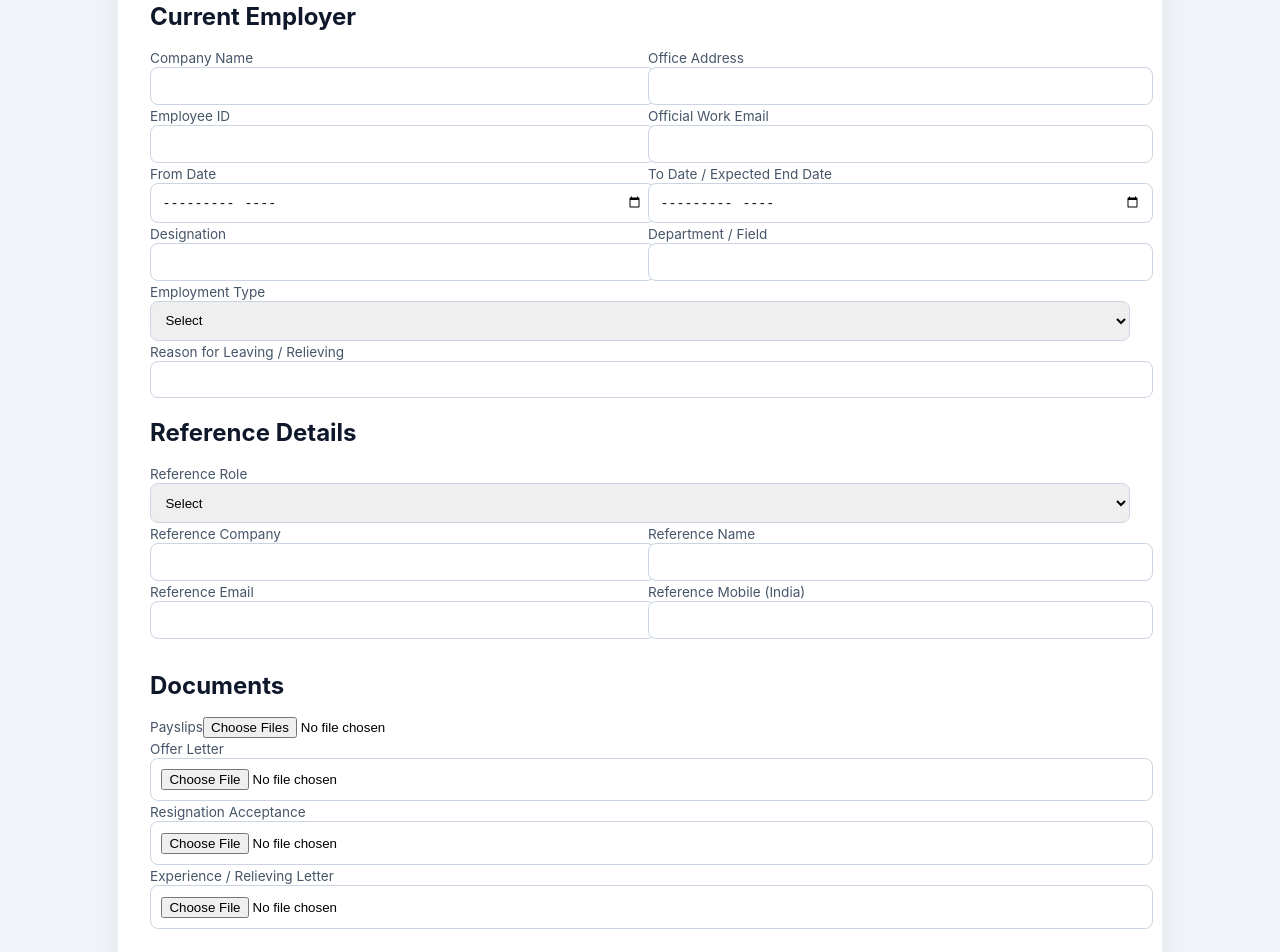
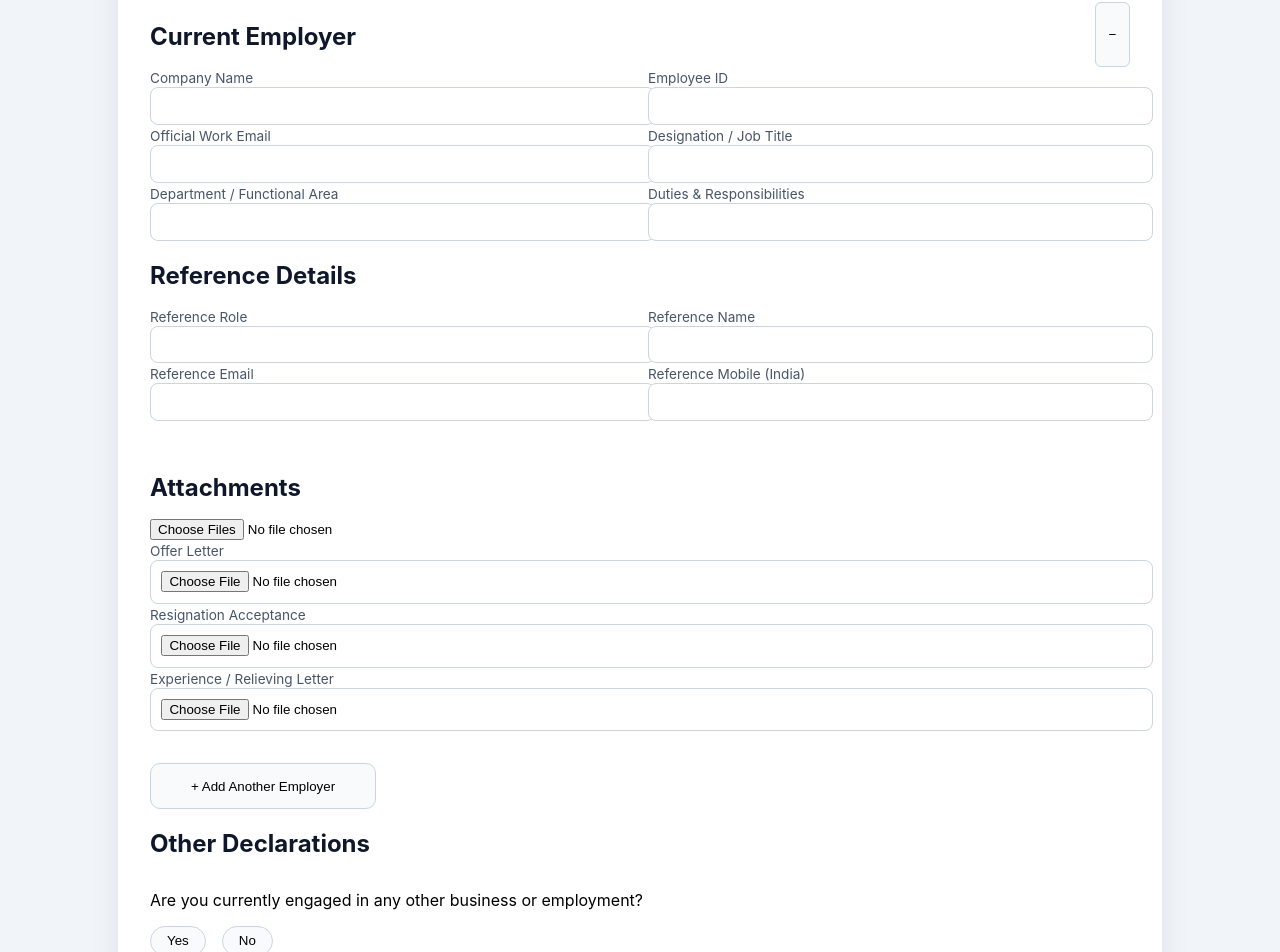
Before and after one commit to dataport-mvp/dataport-ui-vercel, a Next.js app: page /employee/previous in a window 1280 px wide. Shown: the part 334-1286 px from the top of the page. Built offline with nearby package versions, Linux system fonts and the light colour scheme.

Commit message:
kjlkjkjk

```diff
--- a/pages/employee/previous.js
+++ b/pages/employee/previous.js
@@ -42,20 +42,30 @@ const styles = {
     background: "#f8fafc",
     cursor: "pointer"
   },
-  addBtn: {
-    marginBottom: "2rem",
-    padding: "0.6rem 1.2rem",
-    borderRadius: "8px",
-    border: "1px dashed #cbd5e1",
+  toggleBtn: {
+    padding: "0.4rem 0.8rem",
+    borderRadius: "6px",
+    border: "1px solid #cbd5e1",
     background: "#f8fafc",
     cursor: "pointer"
-  }
+  },
+  yesNo: (active) => ({
+    padding: "0.4rem 1rem",
+    borderRadius: "999px",
+    border: "1px solid #cbd5e1",
+    background: active ? "#2563eb" : "#f8fafc",
+    color: active ? "#fff" : "#000",
+    cursor: "pointer"
+  })
 };
 
 /* ---------- HELPERS ---------- */
-const Section = ({ title, children }) => (
+const Section = ({ title, children, right }) => (
   <div style={{ marginBottom: "2rem" }}>
+    <div style={{ display: "flex", justifyContent: "space-between" }}>
       <h2 style={styles.sectionTitle}>{title}</h2>
+      {right}
+    </div>
     {children}
   </div>
 );
@@ -79,55 +89,23 @@ const Input = ({ label, value, onChange, type = "text", maxLength }) => (
   </div>
 );
 
-const Select = ({ label, value, onChange, options }) => (
-  <div style={{ flex: 1, minWidth: "200px" }}>
-    <label style={styles.label}>{label}</label>
-    <select
-      value={value}
-      onChange={(e) => onChange(e.target.value)}
-      style={styles.input}
-    >
-      <option value="">Select</option>
-      {options.map((o) => (
-        <option key={o} value={o}>{o}</option>
-      ))}
-    </select>
-  </div>
-);
-
 /* ---------- PAGE ---------- */
 export default function PreviousCompany() {
   const router = useRouter();
 
   const emptyEmployment = {
-    company: {
-      name: "",
-      officeAddress: "",
-      city: "",
-      country: ""
-    },
-    identifiers: {
+    expanded: true,
+    companyName: "",
     employeeId: "",
-      workEmail: ""
-    },
-    duration: {
-      from: "",
-      to: ""
-    },
-    role: {
+    workEmail: "",
+    fromDate: "",
+    toDate: "",
     designation: "",
     department: "",
-      employmentType: ""
-    },
-    contractDetails: {
-      vendorCompany: "",
-      clientCompany: "",
-      vendorEmail: ""
-    },
-    reasonForLeaving: "",
+    duties: "",
+    employmentType: "",
     reference: {
       role: "",
-      company: "",
       name: "",
       email: "",
       mobile: ""
@@ -135,37 +113,32 @@ export default function PreviousCompany() {
     documents: {
       payslips: [],
       offerLetter: null,
-      resignationAcceptance: null,
-      experienceLetter: null
-    },
-    gapAfter: {
-      hasGap: "",
-      from: "",
-      to: "",
-      reason: ""
+      resignation: null,
+      experience: null
     }
   };
 
   const [employments, setEmployments] = useState([emptyEmployment]);
 
-  const updateEmployment = (i, path, value) => {
+  const update = (i, field, value) => {
     const copy = [...employments];
-    let obj = copy[i];
-    const keys = path.split(".");
-    for (let k = 0; k < keys.length - 1; k++) {
-      obj = obj[keys[k]];
-    }
-    obj[keys[keys.length - 1]] = value;
+    copy[i][field] = value;
     setEmployments(copy);
   };
 
-  const addEmployment = () => {
-    setEmployments([...employments, emptyEmployment]);
+  const addEmployer = () => {
+    setEmployments([...employments, { ...emptyEmployment }]);
   };
 
-  const handleSave = () => {
-    router.push("/employee/uan");
-  };
+  /* ---------- DECLARATIONS ---------- */
+  const [declarations, setDeclarations] = useState({
+    business: { value: "", note: "" },
+    dismissed: { value: "", note: "" },
+    criminal: { value: "", note: "", prosecution: "" },
+    civil: { value: "", note: "" }
+  });
+
+  const handleSave = () => router.push("/employee/uan");
 
   return (
     <div style={styles.page}>
@@ -175,253 +148,99 @@ export default function PreviousCompany() {
         <h1 style={styles.title}>Employment History</h1>
 
         {employments.map((emp, index) => (
-          <div key={index}>
-            <Section title={index === 0 ? "Current Employer" : "Previous Employer"}>
+          <Section
+            key={index}
+            title={index === 0 ? "Current Employer" : "Previous Employer"}
+            right={
+              <button
+                style={styles.toggleBtn}
+                onClick={() => update(index, "expanded", !emp.expanded)}
+              >
+                {emp.expanded ? "−" : "+"}
+              </button>
+            }
+          >
+            {emp.expanded && (
+              <>
                 <Row>
-                <Input
-                  label="Company Name"
-                  value={emp.company.name}
-                  onChange={(v) => updateEmployment(index, "company.name", v)}
-                />
-                <Input
-                  label="Office Address"
-                  value={emp.company.officeAddress}
-                  onChange={(v) => updateEmployment(index, "company.officeAddress", v)}
-                />
+                  <Input label="Company Name" value={emp.companyName} onChange={(v) => update(index, "companyName", v)} />
+                  <Input label="Employee ID" value={emp.employeeId} onChange={(v) => update(index, "employeeId", v)} />
                 </Row>
 
                 <Row>
-                <Input
-                  label="Employee ID"
-                  value={emp.identifiers.employeeId}
-                  onChange={(v) => updateEmployment(index, "identifiers.employeeId", v)}
-                />
-                <Input
-                  label="Official Work Email"
-                  value={emp.identifiers.workEmail}
-                  onChange={(v) => updateEmployment(index, "identifiers.workEmail", v)}
-                  type="email"
-                />
+                  <Input label="Official Work Email" value={emp.workEmail} onChange={(v) => update(index, "workEmail", v)} />
+                  <Input label="Designation / Job Title" value={emp.designation} onChange={(v) => update(index, "designation", v)} />
                 </Row>
 
                 <Row>
-                <Input
-                  label="From Date"
-                  type="month"
-                  value={emp.duration.from}
-                  onChange={(v) => updateEmployment(index, "duration.from", v)}
-                />
-                <Input
-                  label="To Date / Expected End Date"
-                  type="month"
-                  value={emp.duration.to}
-                  onChange={(v) => updateEmployment(index, "duration.to", v)}
-                />
+                  <Input label="Department / Functional Area" value={emp.department} onChange={(v) => update(index, "department", v)} />
+                  <Input label="Duties & Responsibilities" value={emp.duties} onChange={(v) => update(index, "duties", v)} />
                 </Row>
 
+                <Section title="Reference Details">
                   <Row>
-                <Input
-                  label="Designation"
-                  value={emp.role.designation}
-                  onChange={(v) => updateEmployment(index, "role.designation", v)}
-                />
-                <Input
-                  label="Department / Field"
-                  value={emp.role.department}
-                  onChange={(v) => updateEmployment(index, "role.department", v)}
-                />
+                    <Input label="Reference Role" value={emp.reference.role} onChange={(v) => update(index, "reference", { ...emp.reference, role: v })} />
+                    <Input label="Reference Name" value={emp.reference.name} onChange={(v) => update(index, "reference", { ...emp.reference, name: v })} />
                   </Row>
-
-              <Select
-                label="Employment Type"
-                value={emp.role.employmentType}
-                onChange={(v) => updateEmployment(index, "role.employmentType", v)}
-                options={["Full-time", "Intern", "Contract"]}
-              />
-
-              {emp.role.employmentType === "Contract" && (
-                <Section title="Contract Details">
                   <Row>
-                    <Input
-                      label="Vendor Company"
-                      value={emp.contractDetails.vendorCompany}
-                      onChange={(v) =>
-                        updateEmployment(index, "contractDetails.vendorCompany", v)
-                      }
-                    />
-                    <Input
-                      label="Client Company"
-                      value={emp.contractDetails.clientCompany}
-                      onChange={(v) =>
-                        updateEmployment(index, "contractDetails.clientCompany", v)
-                      }
-                    />
-                  </Row>
-                  <Input
-                    label="Vendor Contact Email"
-                    value={emp.contractDetails.vendorEmail}
-                    onChange={(v) =>
-                      updateEmployment(index, "contractDetails.vendorEmail", v)
-                    }
-                    type="email"
-                  />
-                </Section>
-              )}
-
-              <Input
-                label="Reason for Leaving / Relieving"
-                value={emp.reasonForLeaving}
-                onChange={(v) => updateEmployment(index, "reasonForLeaving", v)}
-              />
-
-              <Section title="Reference Details">
-                <Select
-                  label="Reference Role"
-                  value={emp.reference.role}
-                  onChange={(v) => updateEmployment(index, "reference.role", v)}
-                  options={["Manager", "Colleague", "HR", "Client"]}
-                />
-
-                <Row>
-                  <Input
-                    label="Reference Company"
-                    value={emp.reference.company}
-                    onChange={(v) => updateEmployment(index, "reference.company", v)}
-                  />
-                  <Input
-                    label="Reference Name"
-                    value={emp.reference.name}
-                    onChange={(v) => updateEmployment(index, "reference.name", v)}
-                  />
-                </Row>
-
-                <Row>
-                  <Input
-                    label="Reference Email"
-                    value={emp.reference.email}
-                    onChange={(v) => updateEmployment(index, "reference.email", v)}
-                    type="email"
-                  />
+                    <Input label="Reference Email" value={emp.reference.email} onChange={(v) => update(index, "reference", { ...emp.reference, email: v })} />
                     <Input
                       label="Reference Mobile (India)"
                       value={emp.reference.mobile}
+                      maxLength={10}
                       onChange={(v) => {
                         if (/^\d*$/.test(v)) {
-                        updateEmployment(index, "reference.mobile", v);
+                          update(index, "reference", { ...emp.reference, mobile: v });
                         }
                       }}
-                    maxLength={10}
                     />
                   </Row>
                 </Section>
 
-              <Section title="Documents">
-                <label style={styles.label}>Payslips</label>
-                <input
-                  type="file"
-                  multiple
-                  accept=".pdf,.jpg,.jpeg,.png"
-                  onChange={(e) =>
-                    updateEmployment(
-                      index,
-                      "documents.payslips",
-                      Array.from(e.target.files)
-                    )
-                  }
-                />
-
-                <Input
-                  label="Offer Letter"
-                  type="file"
-                  onChange={(e) =>
-                    updateEmployment(
-                      index,
-                      "documents.offerLetter",
-                      e.target.files[0]
-                    )
-                  }
-                />
-
-                <Input
-                  label="Resignation Acceptance"
-                  type="file"
-                  onChange={(e) =>
-                    updateEmployment(
-                      index,
-                      "documents.resignationAcceptance",
-                      e.target.files[0]
-                    )
-                  }
-                />
-
-                <Input
-                  label="Experience / Relieving Letter"
-                  type="file"
-                  onChange={(e) =>
-                    updateEmployment(
-                      index,
-                      "documents.experienceLetter",
-                      e.target.files[0]
-                    )
-                  }
-                />
+                <Section title="Attachments">
+                  <input type="file" multiple />
+                  <Input label="Offer Letter" type="file" />
+                  <Input label="Resignation Acceptance" type="file" />
+                  <Input label="Experience / Relieving Letter" type="file" />
                 </Section>
-            </Section>
-
-            <Section title="Employment Gap">
-              <Select
-                label="Any employment gap?"
-                value={emp.gapAfter.hasGap}
-                onChange={(v) =>
-                  updateEmployment(index, "gapAfter.hasGap", v)
-                }
-                options={["Yes", "No"]}
-              />
-
-              {emp.gapAfter.hasGap === "Yes" && (
-                <>
-                  <Row>
-                    <Input
-                      label="Gap From Date"
-                      type="month"
-                      value={emp.gapAfter.from}
-                      onChange={(v) =>
-                        updateEmployment(index, "gapAfter.from", v)
-                      }
-                    />
-                    <Input
-                      label="Gap To Date"
-                      type="month"
-                      value={emp.gapAfter.to}
-                      onChange={(v) =>
-                        updateEmployment(index, "gapAfter.to", v)
-                      }
-                    />
-                  </Row>
-                  <Input
-                    label="Reason for Gap"
-                    value={emp.gapAfter.reason}
-                    onChange={(v) =>
-                      updateEmployment(index, "gapAfter.reason", v)
-                    }
-                  />
               </>
             )}
           </Section>
-          </div>
         ))}
 
-        <button style={styles.addBtn} onClick={addEmployment}>
+        <button style={styles.secondaryBtn} onClick={addEmployer}>
           + Add Another Employer
         </button>
 
+        {/* ---------- DECLARATIONS ---------- */}
+        <Section title="Other Declarations">
+          {[
+            ["business", "Are you currently engaged in any other business or employment?"],
+            ["dismissed", "Have you ever been dismissed from service of any employer?"],
+            ["criminal", "Have you ever been convicted in a court of law or criminal offence?"],
+            ["civil", "Have you ever had any civil judgments made against you?"]
+          ].map(([key, label]) => (
+            <div key={key} style={{ marginBottom: "1rem" }}>
+              <p>{label}</p>
+              <div style={{ display: "flex", gap: "1rem" }}>
+                <button style={styles.yesNo(declarations[key].value === "Yes")} onClick={() => setDeclarations({ ...declarations, [key]: { ...declarations[key], value: "Yes" } })}>Yes</button>
+                <button style={styles.yesNo(declarations[key].value === "No")} onClick={() => setDeclarations({ ...declarations, [key]: { ...declarations[key], value: "No" } })}>No</button>
+              </div>
+
+              {declarations[key].value === "Yes" && (
+                <Input
+                  label="Details"
+                  value={declarations[key].note}
+                  onChange={(v) => setDeclarations({ ...declarations, [key]: { ...declarations[key], note: v } })}
+                />
+              )}
+            </div>
+          ))}
+        </Section>
+
         <div style={{ display: "flex", justifyContent: "space-between" }}>
-          <button style={styles.secondaryBtn} onClick={() => router.back()}>
-            Previous
-          </button>
-          <button style={styles.primaryBtn} onClick={handleSave}>
-            Save & Proceed
-          </button>
+          <button style={styles.secondaryBtn} onClick={() => router.back()}>Previous</button>
+          <button style={styles.primaryBtn} onClick={handleSave}>Save & Proceed</button>
         </div>
       </div>
     </div>
```
Lines whose indentation alone changed are shown as unchanged.
